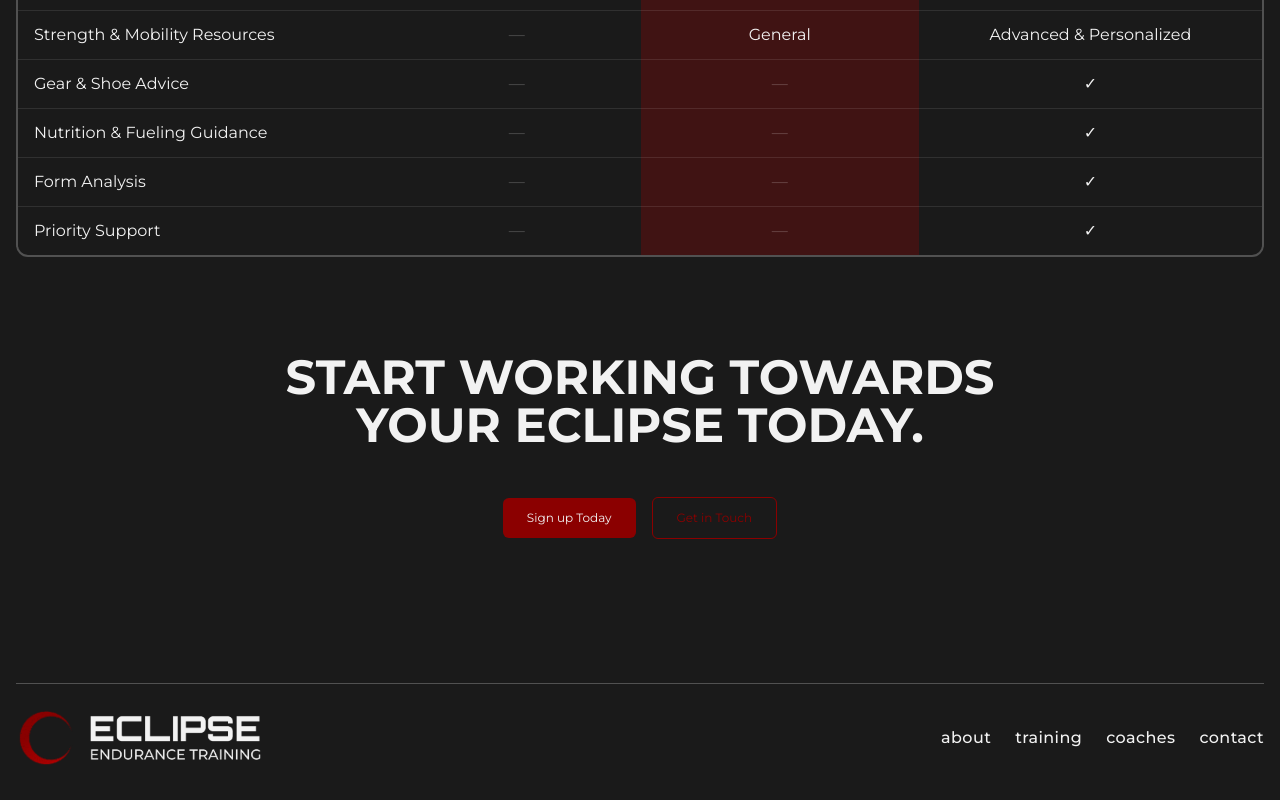
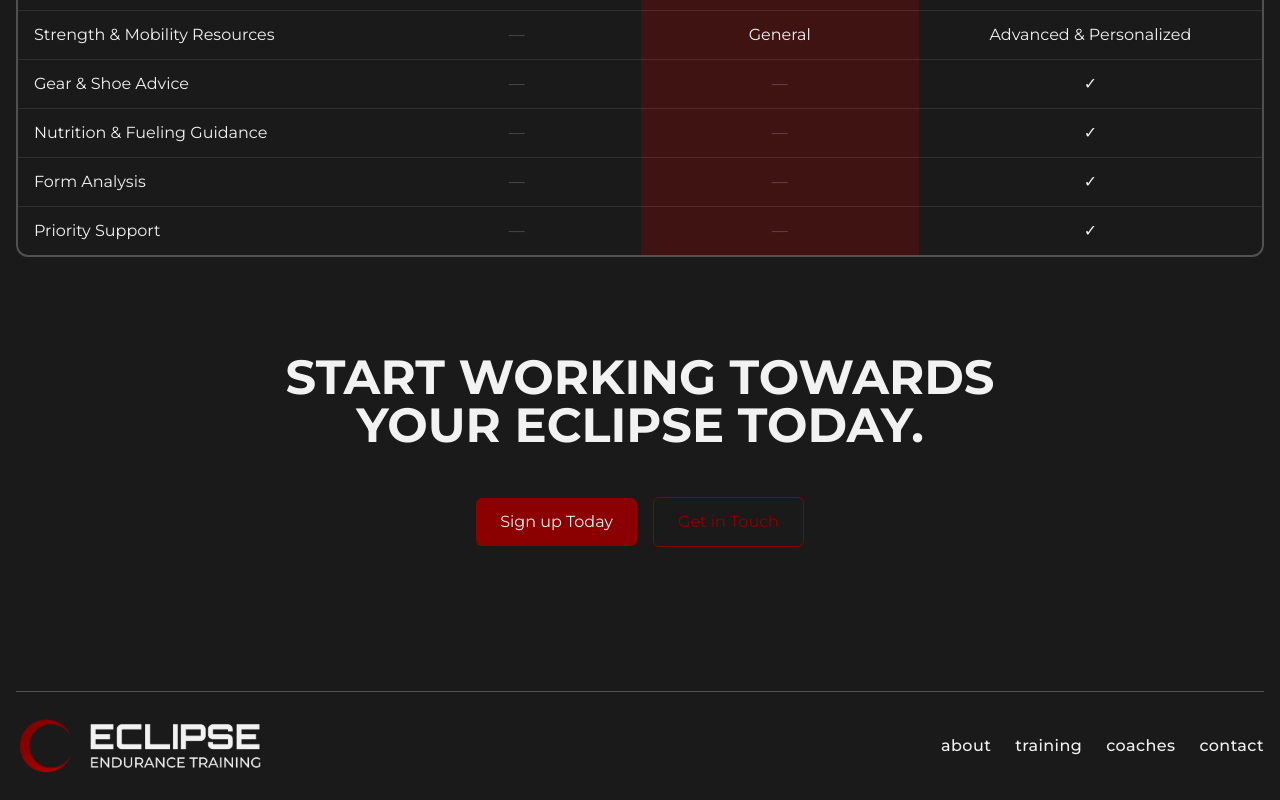
Before and after one commit to aredmondd/eclipse-endurance, a Vue app: page /training in a window 1280 px wide. Shown: the part 1532-2332 px from the top of the page. Built offline with nearby package versions, Linux system fonts and the light colour scheme.

Commit message:
link it on the sign up thing too

```diff
--- a/src/components/C2A.vue
+++ b/src/components/C2A.vue
@@ -4,14 +4,15 @@
       Start working towards <br />your eclipse today.
     </p>
     <div class="flex items-center justify-center mt-12 gap-4">
-      <RouterLink
-        to="/training"
-        class="bg-red text-white px-6 py-3 rounded-md hover:bg-light-red transition text-xs sm:text-md"
-        >Sign up Today</RouterLink
+      <a
+        href="https://docs.google.com/forms/d/e/1FAIpQLSf3dqDY81DB53QyXEpeQZFCJeOtyKKGMHXKIefxzkG38eHgtA/viewform?usp=sharing&ouid=110534330143953080548"
+        target="_blank"
+        class="bg-red text-white px-6 py-3 rounded-md hover:bg-light-red transition text-xs sm:text-base"
+        >Sign up Today</a
       >
       <RouterLink
         to="/contact"
-        class="border border-red text-red px-6 py-3 rounded-md hover:bg-light-red hover:text-white transition text-xs sm:text-md"
+        class="border border-red text-red px-6 py-3 rounded-md hover:bg-light-red hover:text-white transition text-xs sm:text-base"
         >Get in Touch</RouterLink
       >
     </div>
```
